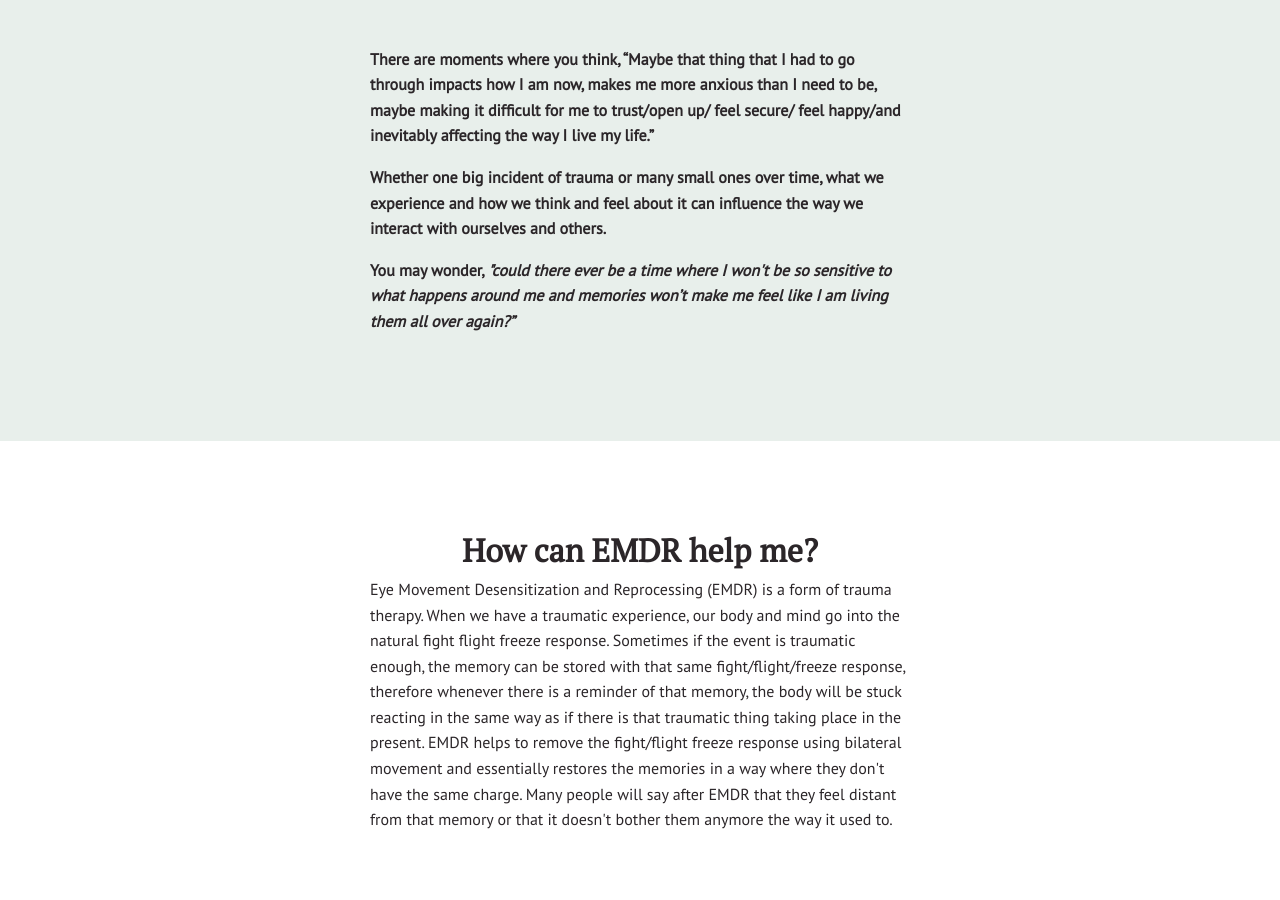
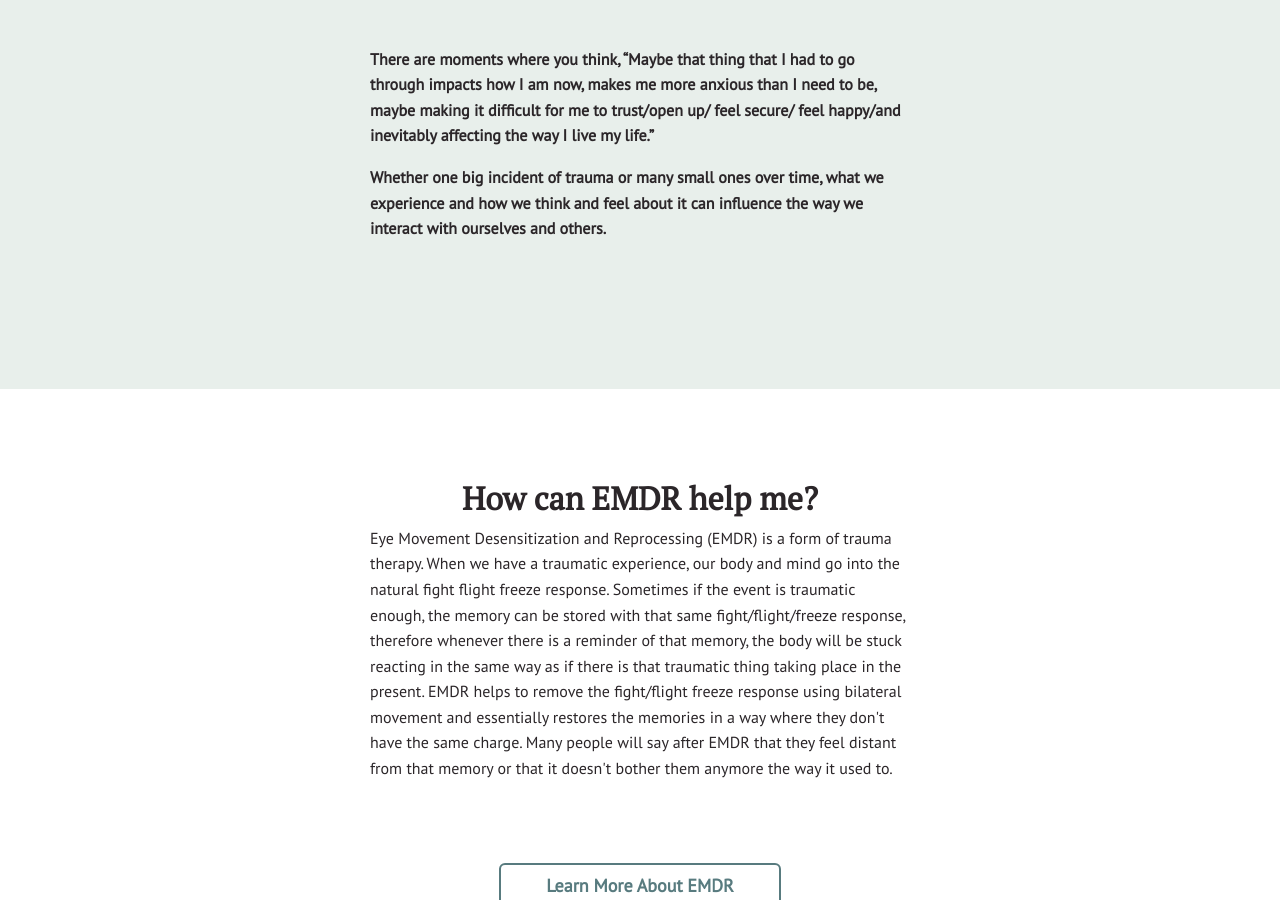
Before and after one commit to NickArrasate/perceptivecounseling, a Jekyll site: the page built from emdr.md, in a window 1280 px wide and 900 px high, scrolled down 395 px. Built offline with Jekyll 4.4.1, drawn with Linux system fonts in a browser that asks for light colours; nearby versions of some CDN libraries.

Commit message:
[HT] Edited item: content/_sections/emdr-2-content.html

```diff
--- a/content/_sections/emdr-2-content.html
+++ b/content/_sections/emdr-2-content.html
@@ -32,6 +32,6 @@
 <div class="col-sm-10 col-md-8 col-lg-6">
 <p><strong>There are moments where you think, &ldquo;Maybe that thing that I had to go through impacts how I am now, makes me more anxious than I need to be, maybe making it difficult for me to trust/open up/ feel secure/ feel happy/and inevitably affecting the way I live my life.&rdquo;</strong></p>
 <p><strong>Whether one big incident of trauma or many small ones over time, what we experience and how we think and feel about it can influence the way we interact with ourselves and others.</strong></p>
-<p><strong>You may wonder, <em>"could there ever be a time where I won't be so sensitive to what happens around me and memories won&rsquo;t make me feel like I am living them all over again?&rdquo;</em></strong></p>
+<p>&nbsp;</p>
 </div>
 </div>
```
